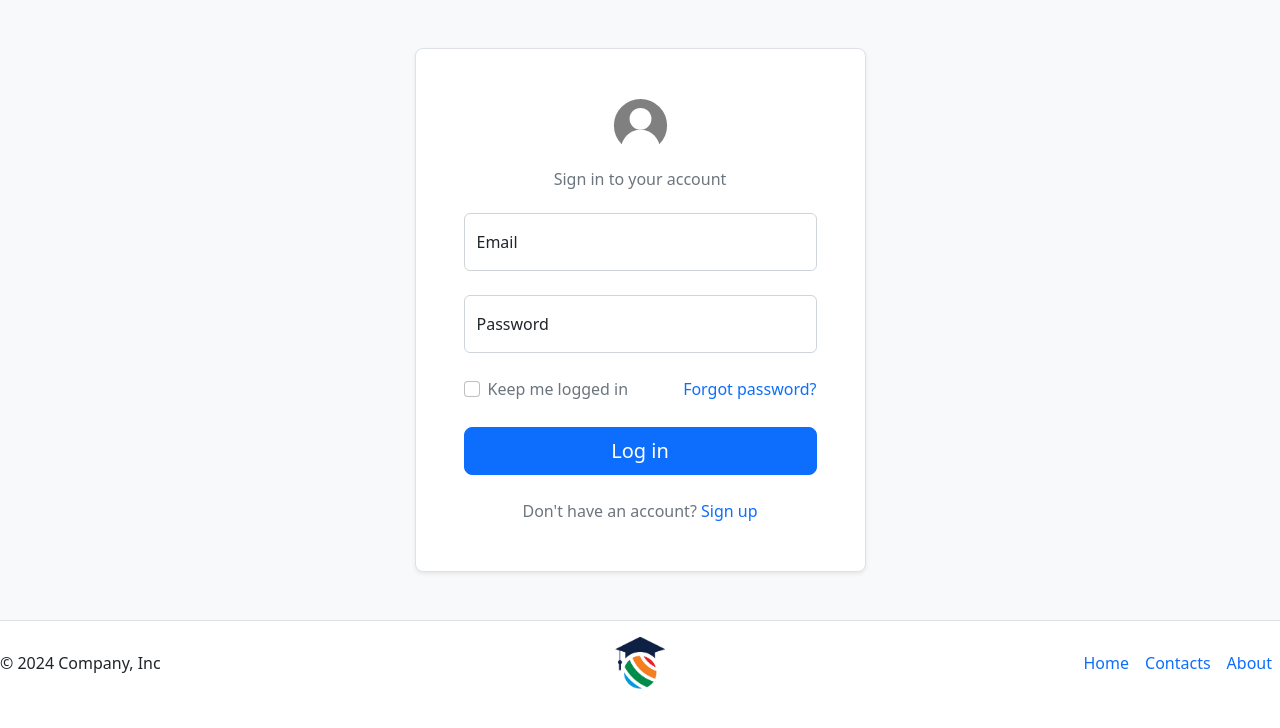
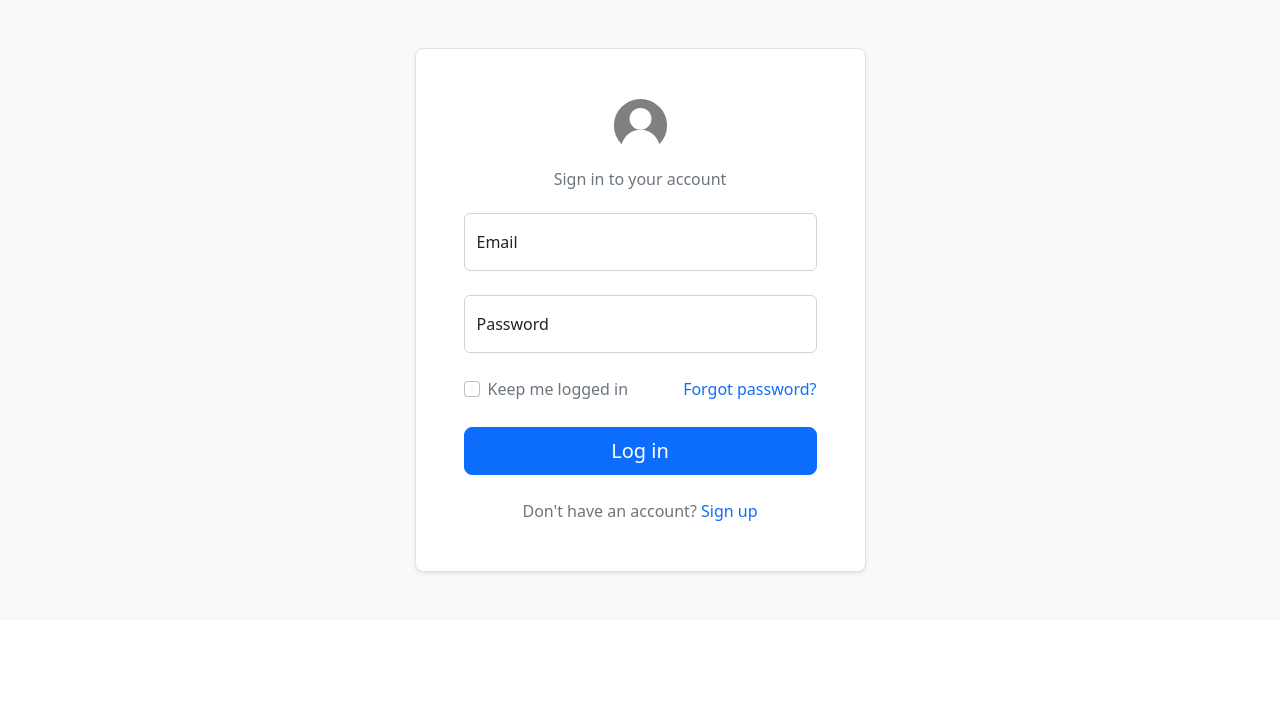
Before and after one commit to LappyTon/Moodle5.0, a plain HTML site: page auth/login.html in a window 1280 px wide. Drawn offline with nearby package versions, Linux system fonts and the light colour scheme.

Commit message:
Update login.html

```diff
--- a/auth/login.html
+++ b/auth/login.html
@@ -62,21 +62,6 @@
         </div>
       </section>
 
-      <footer class="d-flex flex-wrap justify-content-between align-items-center py-3 border-top">
-        <p class="col-md-4 mb-0 text-body-secondary">© 2024 Company, Inc</p>
-
-        <a href="/" class="col-md-4 d-flex align-items-center justify-content-center mb-3 mb-md-0 me-md-auto link-body-emphasis text-decoration-none">
-
-          <img src="..\assets\logo.png" alt="Logo" width="50">
-        </a>
-
-        <ul class="nav col-md-4 justify-content-end">
-          <li class="nav-item"><a href="../index.html" class="nav-link px-2 text-body-secondary">Home</a></li>
-          <li class="nav-item"><a href="#" class="nav-link px-2 text-body-secondary">Contacts</a></li>
-          <li class="nav-item"><a href="#" class="nav-link px-2 text-body-secondary">About</a></li>
-        </ul>
-      </footer>
-
     <script src="https://cdn.jsdelivr.net/npm/bootstrap@5.2.3/dist/js/bootstrap.bundle.min.js" integrity="sha384-kenU1KFdBIe4zVF0s0G1M5b4hcpxyD9F7jL+jjXkk+Q2h455rYXK/7HAuoJl+0I4" crossorigin="anonymous"></script>
 </body>
 </html>
```
